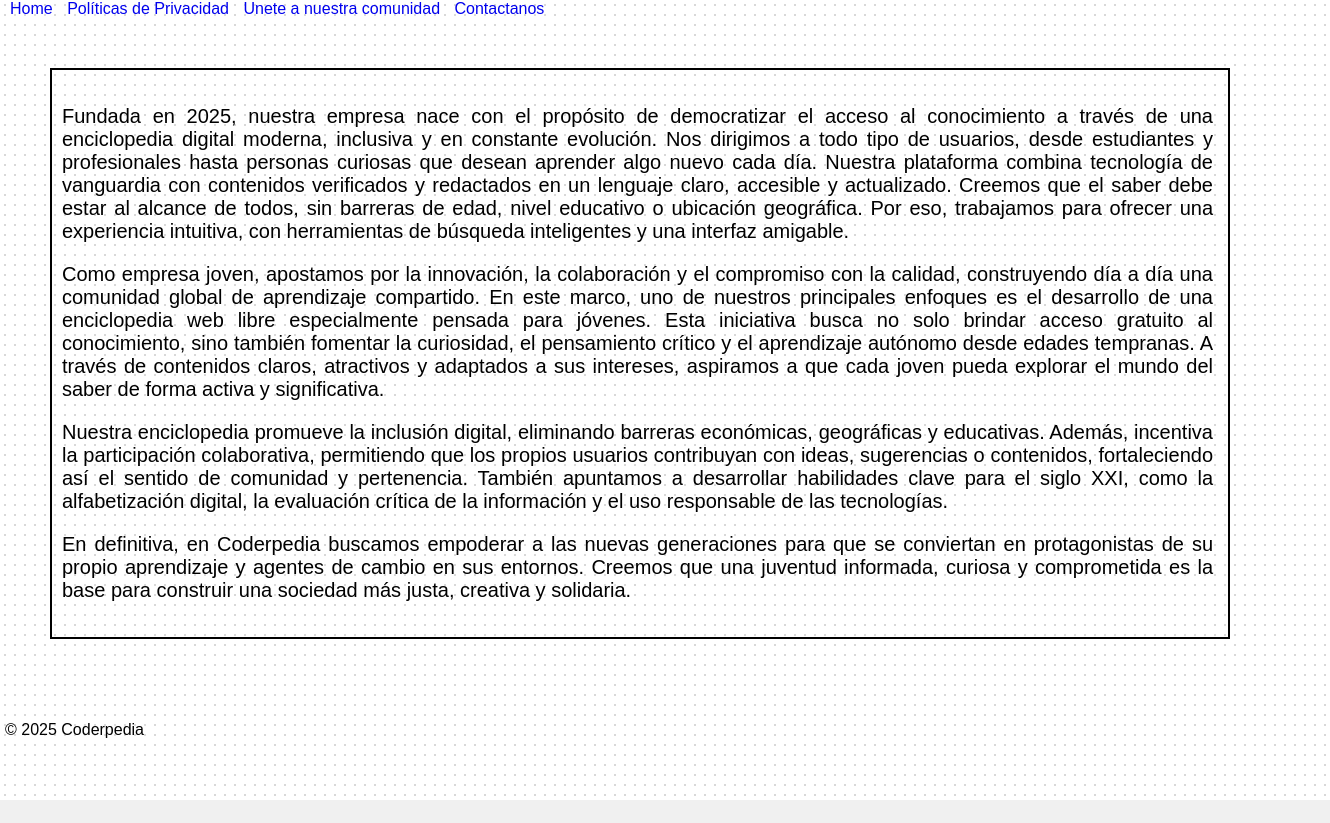
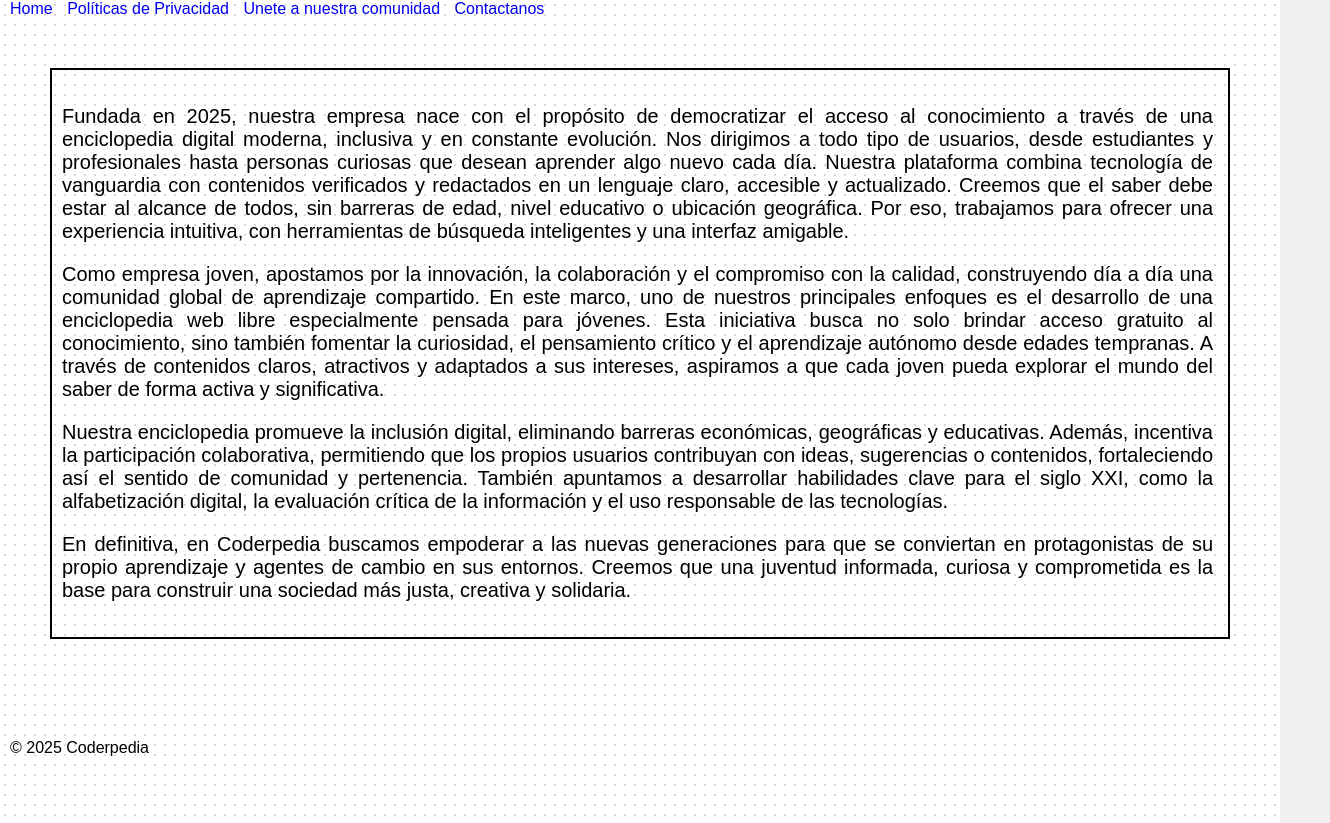
Before and after one commit to cfeldman2025/Coderpedia2025, a plain HTML site: page Page/nosotros.html in a window 1280 px wide. Shown: the whole page, 1330 px wide, since content can reach past the window. Before the commit the page ends 800 px from the top, so only its background shows below. Drawn offline with Linux system fonts and the light colour scheme.

Commit message:
actualizacion

```diff
--- a/Page/nosotros.html
+++ b/Page/nosotros.html
@@ -49,7 +49,7 @@ En definitiva, en Coderpedia buscamos empoderar a las nuevas generaciones para q
       </p>
     </main>
     <footer>
-      <p class="footer">© 2025 Coderpedia</p>
+      <p class="footer2">© 2025 Coderpedia</p
     </footer>
   </body>
 </html>
```
Also changed, not shown: Styles/style.css, style.scss (added).
